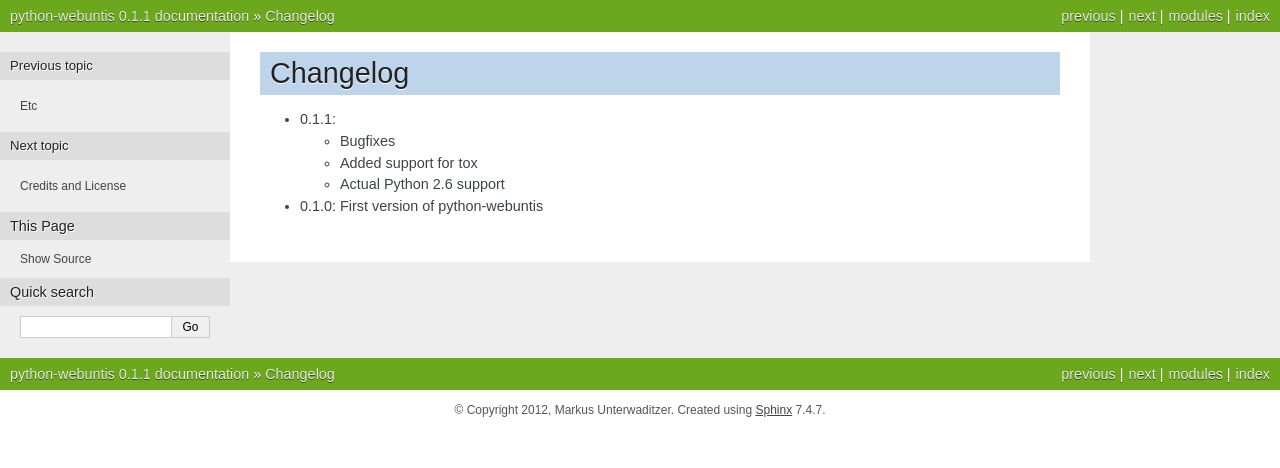
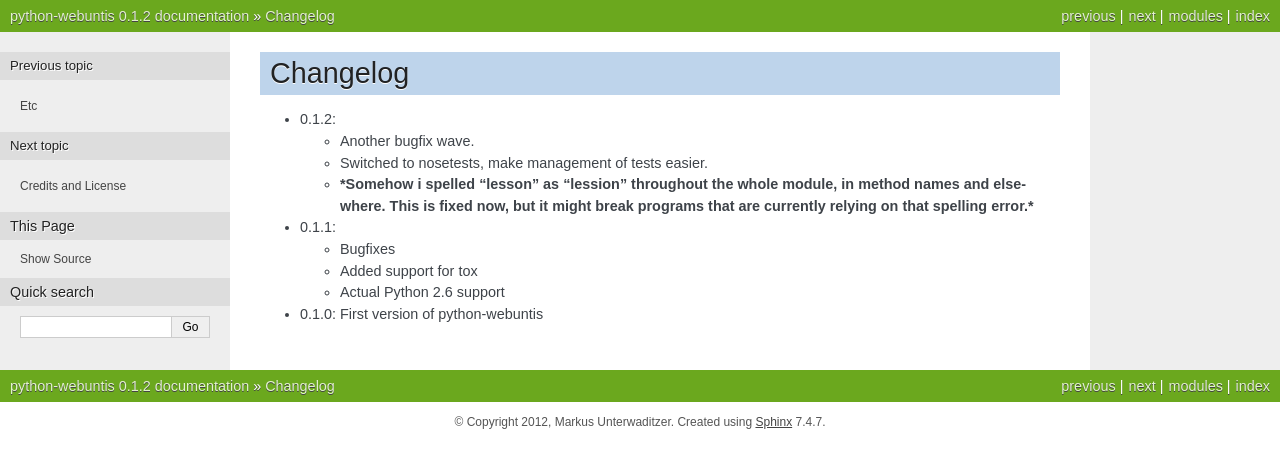
Before and after one commit to python-webuntis/python-webuntis, a Sphinx documentation site: the page built from docs/changelog.rst, in a window 1280 px wide. Shown: the top 468 px of the page. Built offline with Sphinx 7.4.7, drawn with Linux system fonts in a browser that asks for light colours.

Commit message:
Version 0.1.2

```diff
--- a/docs/changelog.rst
+++ b/docs/changelog.rst
@@ -1,6 +1,14 @@
 =========
 Changelog
 =========
+
+* 0.1.2:
+
+  * Another bugfix wave.
+  * Switched to nosetests, make management of tests easier.
+  * ***Somehow i spelled "lesson" as "lession" throughout the whole module, in
+    method names and elsewhere. This is fixed now, but it might break programs
+    that are currently relying on that spelling error.***
 
 * 0.1.1:
 
--- a/setup.py
+++ b/setup.py
@@ -20,7 +20,7 @@
 
 setup(
     name='webuntis',
-    version='0.1.1',
+    version='0.1.2',
     author='Markus Unterwaditzer',
     author_email='markus@unterwaditzer.net',
     packages=['webuntis', 'webuntis.tests'],
--- a/webuntis/__init__.py
+++ b/webuntis/__init__.py
@@ -4,5 +4,5 @@
     :copyright: (c) 2012 by Markus Unterwaditzer.
     :license: BSD, see LICENSE for more details.
 '''
-__version__ = '0.1.1'
+__version__ = '0.1.2'
 from webuntis.session import Session
```
